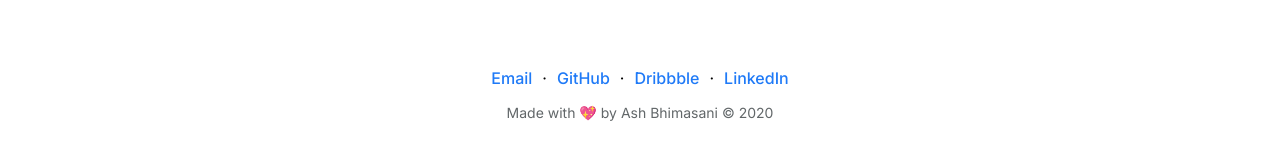
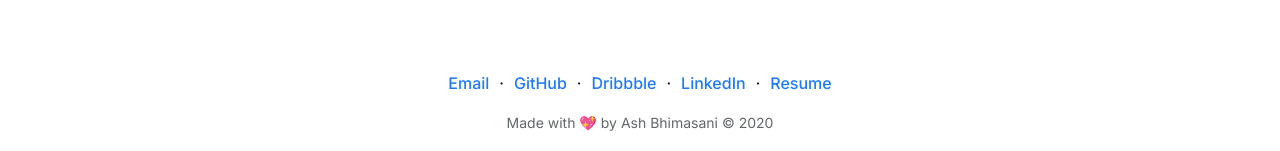
Before and after one commit to 16abhimasani/ash.bhimasani.com, a Next.js app: page /bitpay/id in a window 1280 px wide. Shown: the part 3840-3991 px from the top of the page. Built offline with nearby package versions, Linux system fonts and the light colour scheme; no server answers.

Commit message:
add file, mobile optimize footer

```diff
--- a/components/footer/footer.module.scss
+++ b/components/footer/footer.module.scss
@@ -14,8 +14,16 @@
 
 .nav {
   display: flex;
-  justify-content: space-between;
+  justify-content: center;
   font-size: 16px;
+  flex-wrap: wrap;
+  line-height: 26px;
+  &__hide {
+    display: flex;
+    @include mobile {
+      display: none;
+    }
+  }
 }
 
 .copyright {
--- a/components/footer/footer.tsx
+++ b/components/footer/footer.tsx
@@ -6,15 +6,19 @@ const Header: React.FC = () => (
   <footer className={classes.footer}>
     <div className={classes.nav}>
       <Anchor content="Email" href="mailto:ash@bhimasani.com" />
-      <div className={classes.dot}>·</div>
-      <Anchor content="GitHub" href="https://github.com/16abhimasani" />
-      <div className={classes.dot}>·</div>
-      <Anchor content="Dribbble" href="https://dribbble.com/ash-bhimasani" />
+      <div className={classes.nav__hide}>
+        <div className={classes.dot}>·</div>
+        <Anchor content="GitHub" href="https://github.com/16abhimasani" />
+        <div className={classes.dot}>·</div>
+        <Anchor content="Dribbble" href="https://dribbble.com/ash-bhimasani" />
+      </div>
       <div className={classes.dot}>·</div>
       <Anchor
         content="LinkedIn"
         href="https://www.linkedin.com/in/ash-bhimasani-b98757139/"
       />
+      <div className={classes.dot}>·</div>
+      <Anchor content="Resume" href="/docs/resume.pdf" />
     </div>
     <div className={classes.copyright}>
       Made with 💖 by Ash Bhimasani © 2020
```
Also changed, not shown: 1 other file (tests, documents, lock files or other folders).
